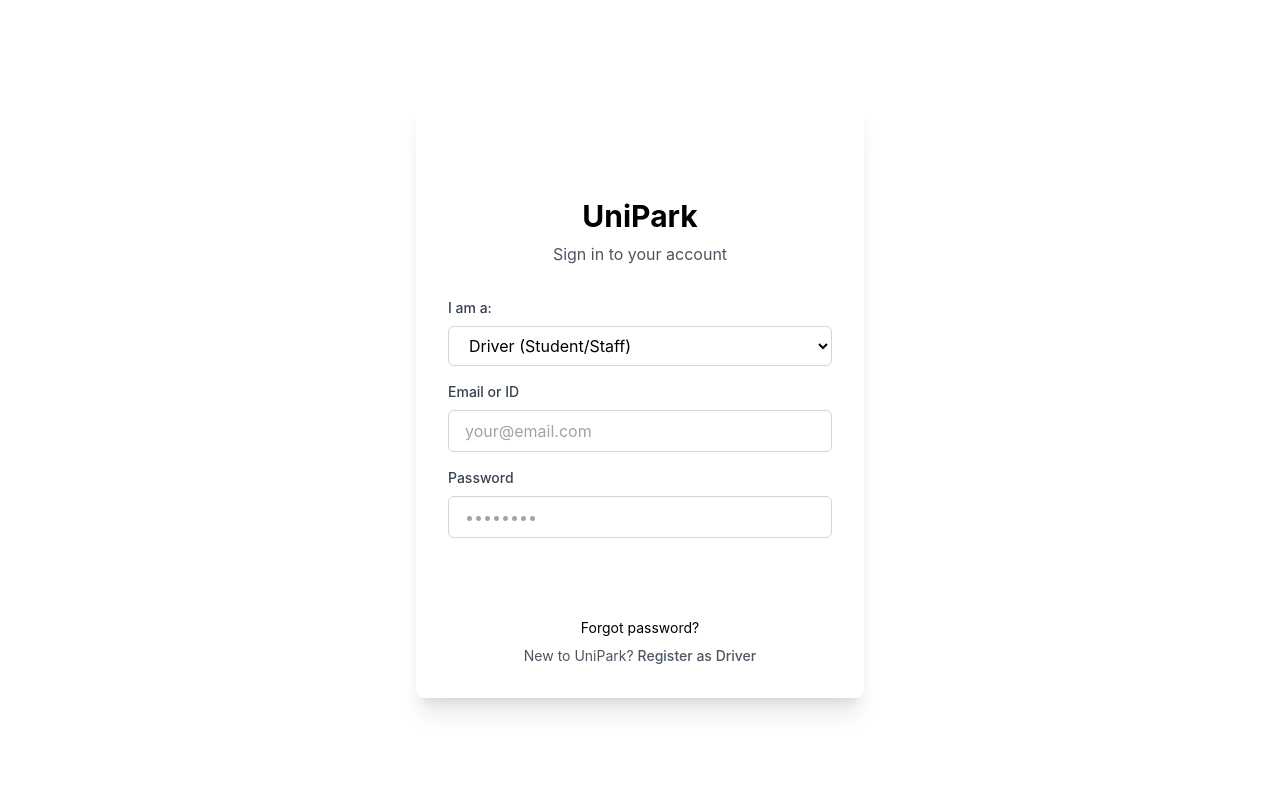
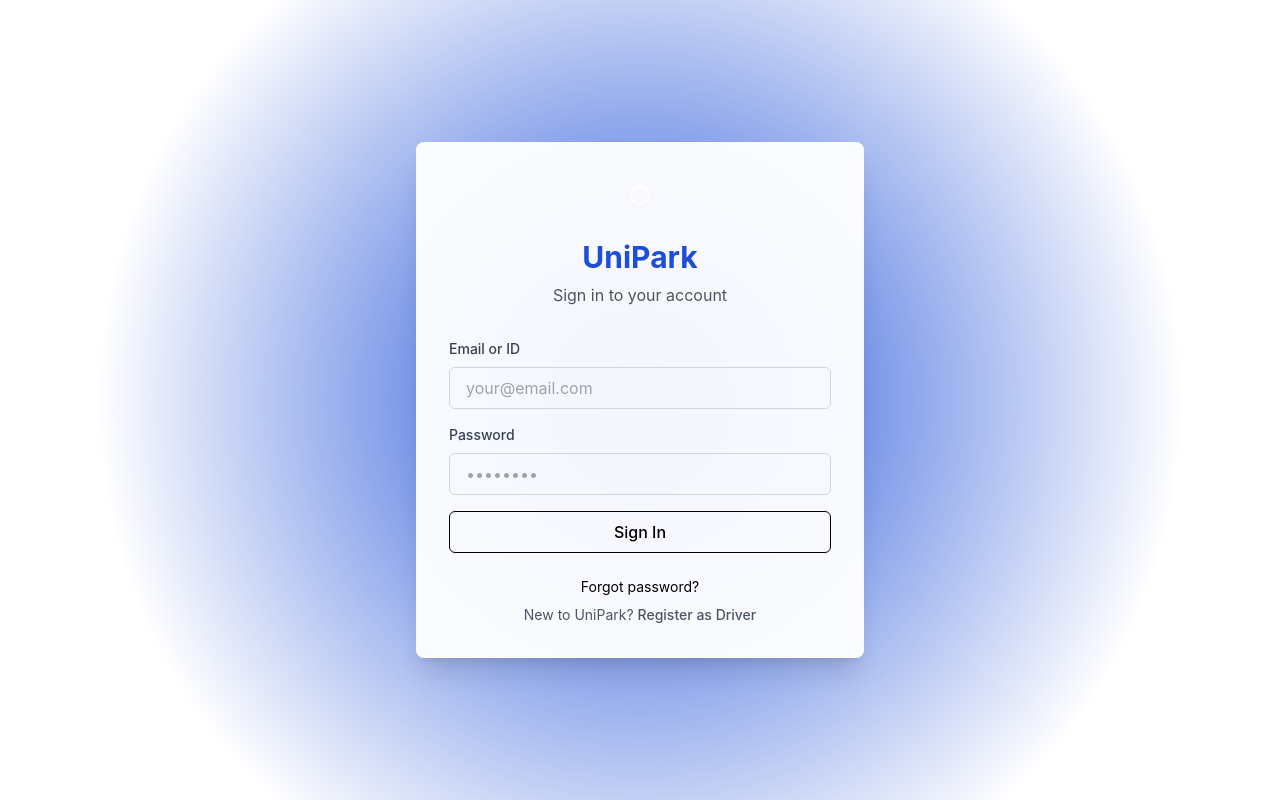
Before and after one commit to CelestialSteel/UniPark, a React (Vite) app in the folder frontend/: page /login in a window 1280 px wide. Built offline with nearby package versions, Linux system fonts and the light colour scheme.

Commit message:
Login page update
Removed the drop down thing
added more colour fixed the buttons

```diff
--- a/frontend/src/components/Auth/LoginPage.jsx
+++ b/frontend/src/components/Auth/LoginPage.jsx
@@ -41,8 +41,13 @@ export default function LoginPage() {
     };
 
     return (
-        <div className="min-h-screen bg-gradient-to-br from-blue-50 to-blue-100 flex items-center justify-center px-4">
-            <div className="bg-white rounded-lg shadow-xl p-8 w-full max-w-md">
+        <div
+            className="min-h-screen flex items-center justify-center px-4"
+            style={{
+                backgroundImage: 'radial-gradient(circle at center, #1d4ed8 0%, #ffffff 72%)',
+            }}
+        >
+            <div className="bg-white/95 backdrop-blur-sm rounded-lg shadow-xl p-8 w-full max-w-md border border-white/60">
                 {/* Header */}
                 <div className="text-center mb-8">
                     <Link to="/" className="inline-flex items-center space-x-2 mb-6">
@@ -52,7 +57,7 @@ export default function LoginPage() {
                             </svg>
                         </div>
                     </Link>
-                    <h1 className="text-3xl font-bold text-dark">UniPark</h1>
+                    <h1 className="text-3xl font-bold text-blue-700">UniPark</h1>
                     <p className="text-gray-600 mt-2">Sign in to your account</p>
                 </div>
 
@@ -66,7 +71,7 @@ export default function LoginPage() {
                 {/* Form */}
                 <form onSubmit={handleSubmit} className="space-y-4">
                     {/* Role Selection */}
-                    <div>
+                    {/* <div>
                         <label className="block text-sm font-medium text-gray-700 mb-2">
                             I am a:
                         </label>
@@ -79,7 +84,7 @@ export default function LoginPage() {
                             <option value="guard">Security Guard</option>
                             <option value="admin">Administrator</option>
                         </select>
-                    </div>
+                    </div> */}
 
                     {/* Email Input */}
                     <div>
@@ -115,7 +120,7 @@ export default function LoginPage() {
                     <button
                         type="submit"
                         disabled={isLoading}
-                        className="w-full bg-primary text-white py-2 rounded-md hover:bg-blue-700 transition font-medium disabled:opacity-50 disabled:cursor-not-allowed"
+                        className="w-full bg-transparent text-black border border-black py-2 rounded-md hover:border-blue-700 hover:bg-blue-700 hover:text-white transition font-medium disabled:opacity-50 disabled:cursor-not-allowed"
                     >
                         {isLoading ? 'Signing in...' : 'Sign In'}
                     </button>
--- a/frontend/src/components/Common/Header.jsx
+++ b/frontend/src/components/Common/Header.jsx
@@ -25,7 +25,7 @@ export default function Header() {
                         </Link>
                         <Link
                             to="/login"
-                            className="bg-transparent text-black border border-black px-6 py-2 rounded-md hover:bg-blue-700 hover:text-white transition font-medium"
+                            className="bg-transparent text-black border border-black px-6 py-2 rounded-md hover:border-blue-700 hover:bg-blue-700 hover:text-white transition font-medium"
                         >
                             Login
                         </Link>
```
